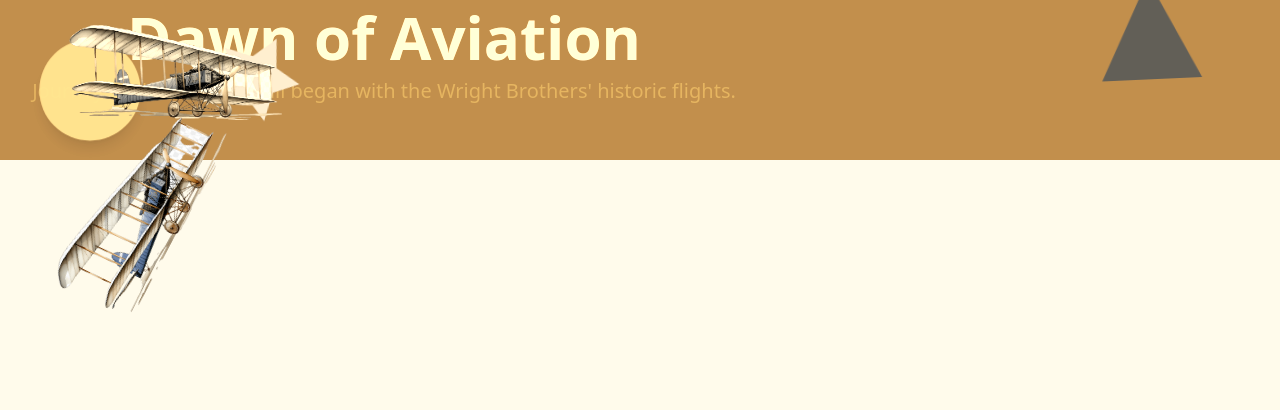
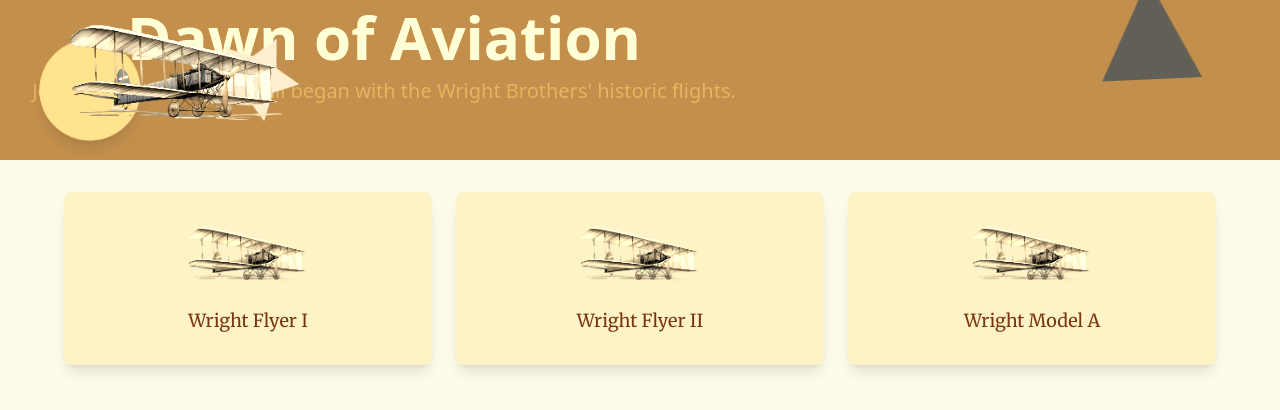
Before and after one commit to Eurofins-Hackathon/Copilot-Bootcamp, a React (Vite) app in the folder WrightBrothersFrontend/: page / in a window 1280 px wide. Shown: the top 410 px of the page. Built offline with nearby package versions, Linux system fonts and the light colour scheme; no server answers.

Commit message:
improvements

```diff
--- a/WrightBrothersFrontend/src/pages/HomePage.tsx
+++ b/WrightBrothersFrontend/src/pages/HomePage.tsx
@@ -1,31 +1,19 @@
-import React from 'react';
-import axios from 'axios';
-import { useQuery } from 'react-query';
 import Banner from "../components/Banner";
 import PlaneList from "../components/PlaneList";
 import PageContent from "../components/PageContent";
-import Spinner from "../components/Spinner"; // Assuming you have a Spinner component
-
-async function fetchPlanes() {
-  await new Promise(resolve => setTimeout(resolve, 3000)); // Add a delay of 3 seconds
-  const response = await axios.get('http://localhost:1903/planes/');
-  return response.data;
-}
 
 function HomePage() {
-  const { isLoading, isError, data: planes } = useQuery('planes', fetchPlanes);
+  const planes = [
+    { id: 1, name: "Wright Flyer I" },
+    { id: 2, name: "Wright Flyer II" },
+    { id: 3, name: "Wright Model A" },
+  ];
 
   return (
     <div>
       <Banner />
       <PageContent>
-        {isLoading ? (
-          <Spinner /> // Display Spinner when loading
-        ) : isError ? (
-          <div>There was an error!</div> // Display error message on error
-        ) : (
-          <PlaneList planes={planes} />
-        )}
+        <PlaneList planes={planes} />
       </PageContent>
     </div>
   );
```
